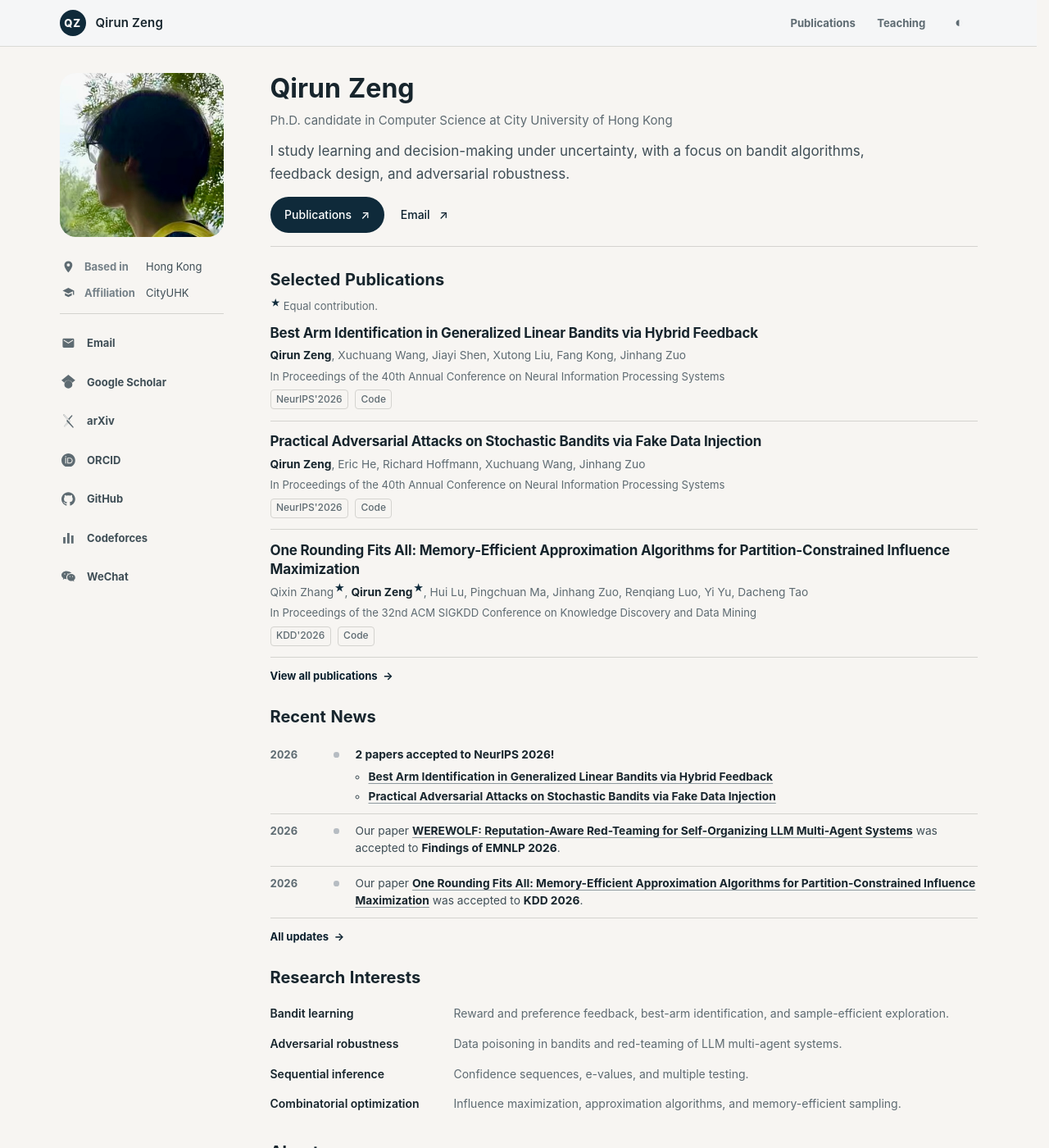
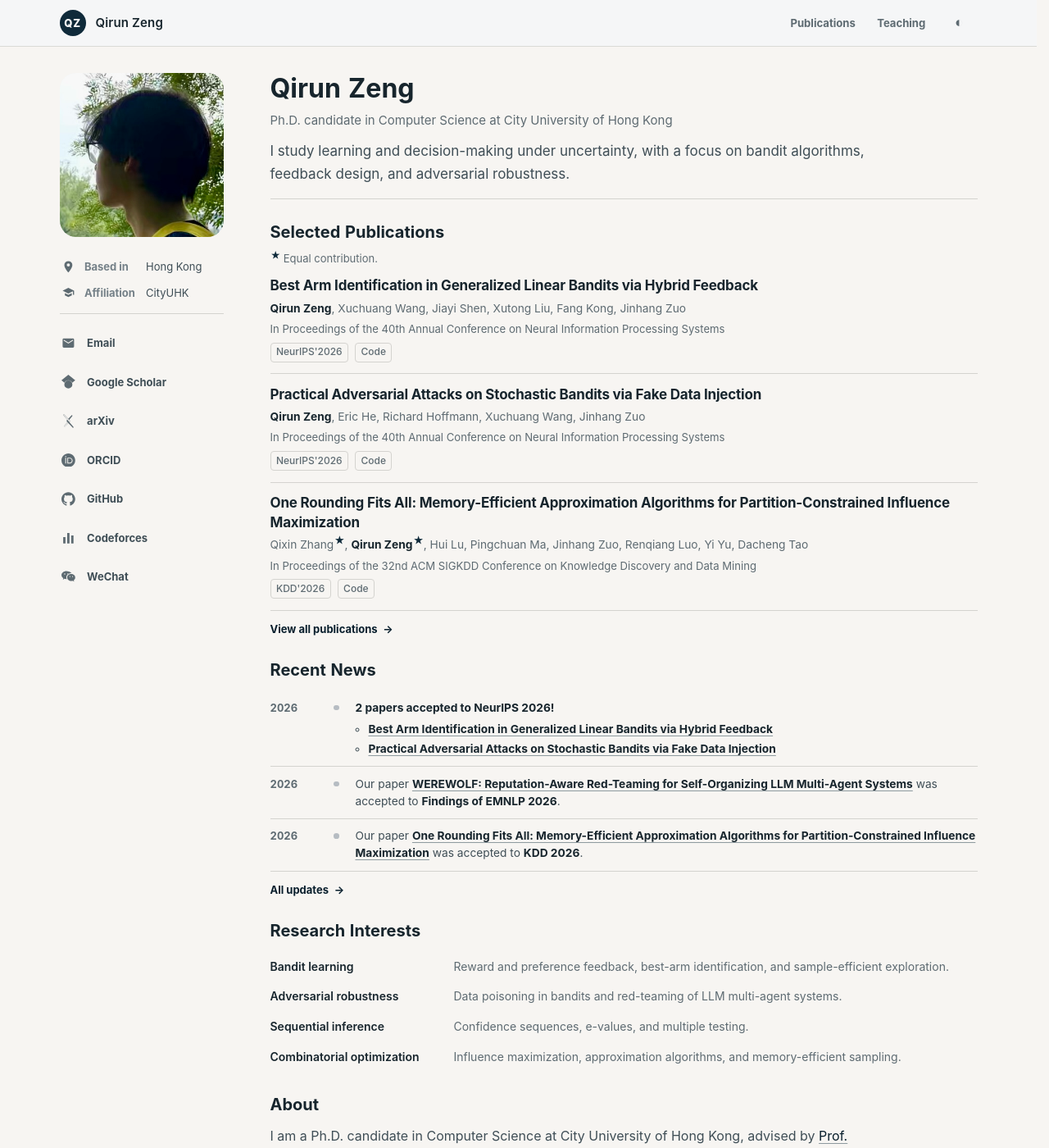
Before and after one commit to qirunzeng/qirunzeng.github.io, a Jekyll site: the page built from index.html, in a window 1280 px wide and 1400 px high. Shown: the whole window at 82% size. Built offline with Jekyll 4.4.1, drawn with Linux system fonts in a browser that asks for light colours.

Commit message:
Simplify homepage intro and unify abstract spacing

```diff
--- a/_data/assets.json
+++ b/_data/assets.json
@@ -1,4 +1,4 @@
 {
-  "css": "bf0dc5fa61f2382c",
+  "css": "b4117c5cd877af08",
   "js": "49c589e744dc6c23"
 }
--- a/assets/css/main.css
+++ b/assets/css/main.css
@@ -1004,11 +1004,6 @@ a {
 .home-intro h1 { margin: 0; font-size: clamp(1.75rem, 2.6vw, 2rem); font-weight: 650; letter-spacing: normal; word-spacing: 0.05em; line-height: 1.2; }
 .home-intro__role { margin: 0.45rem 0 0; color: var(--muted); font-size: 0.9375rem; }
 .home-intro__focus { max-width: 68ch; margin: 0.75rem 0 0; color: var(--ink-soft); font-size: 1.0625rem; line-height: 1.65; }
-.home-intro__actions { display: flex; align-items: center; flex-wrap: wrap; gap: 0.5rem 1.25rem; margin-top: 0.85rem; }
-.home-button, .home-contact { display: inline-flex; min-height: 44px; align-items: center; gap: 0.7rem; font-size: 0.875rem; font-weight: 550; text-decoration: none; }
-.home-button { padding: 0.5rem 1.1rem; border-radius: 24px; background: var(--accent); color: var(--accent-on); }
-.home-button:hover { background: var(--accent-strong); color: var(--accent-on); }
-:root[data-theme="dark"] .home-button,
 :root[data-theme="dark"] .site-brand__mark,
 :root[data-theme="dark"] .publication__number { color: var(--accent-on); }
 .page-home .page-section { margin-top: 1.75rem; }
@@ -1071,7 +1066,6 @@ a {
 .research-interests dt a:hover { color: var(--accent); }
 .research-interests dd { margin: 0; color: var(--muted); font-size: 0.875rem; line-height: 1.6; }
 .home-extras { margin-top: 1.75rem; border-top: 1px solid var(--line); }
-.home-extra { border-bottom: 1px solid var(--line); }
 .cf-title { margin: 0 auto 0 0; color: var(--ink-soft); font-size: 0.875rem; font-weight: 500; }
 @media (max-width: 620px) {
   html { scrollbar-gutter: auto; }
@@ -1182,10 +1176,6 @@ a {
     grid-column: 1 / -1;
   }
 
-  .publication__resources {
-    margin-top: 0.5rem;
-  }
-
   .profile__links {
     display: grid;
     grid-template-columns: repeat(2, minmax(0, 1fr));
@@ -1236,7 +1226,6 @@ a {
   }
 
   .page-home .page-section { margin-top: 1.5rem; }
-  .publication__abstract summary { min-height: 32px; padding-block: 0.35rem; font-weight: 500; }
   .page-home .news-item { grid-template-columns: 3rem minmax(0, 1fr); column-gap: 0.75rem; }
   .page-home .news-item__date { grid-column: 1; margin: 0; }
   .page-home .news-item__marker { display: none; }
--- a/index.html
+++ b/index.html
@@ -11,10 +11,6 @@ description: "Qirun Zeng is a Ph.D. candidate in Computer Science at City Univer
   <h1 id="profile-heading">{{ site.data.profile.name }}</h1>
   <p class="home-intro__role">{{ site.data.profile.role }} at {{ site.data.profile.affiliation }}</p>
   <p class="home-intro__focus">{{ home.research.summary }}</p>
-  <div class="home-intro__actions">
-    <a class="home-button" href="{{ '/publications/' | relative_url }}">Publications <span aria-hidden="true">↗</span></a>
-    <a class="home-contact" href="https://mail.google.com/mail/?view=cm&amp;fs=1&amp;to={{ site.data.profile.email | url_encode }}" target="_blank" rel="noopener noreferrer" title="Write to {{ site.data.profile.email }} in Gmail" aria-label="Write to {{ site.data.profile.email }} in Gmail">Email <span aria-hidden="true">↗</span></a>
-  </div>
 </section>
 
 <section class="page-section" aria-labelledby="selected-publications-heading">
```
Also changed, not shown: README.md.
